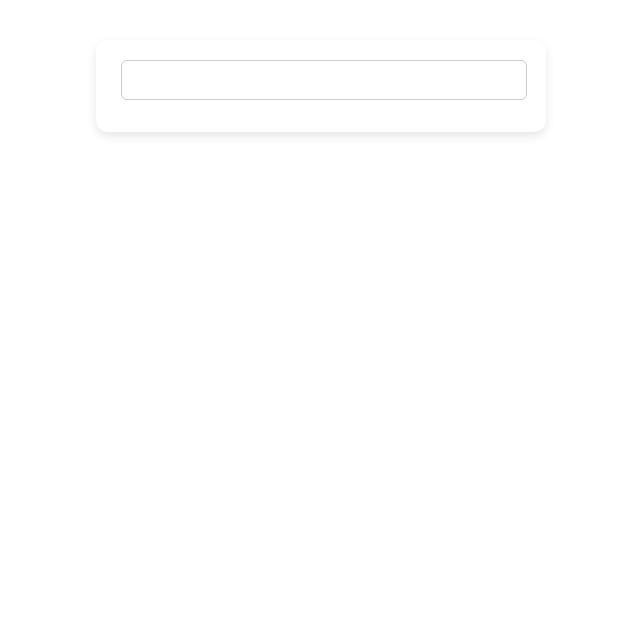
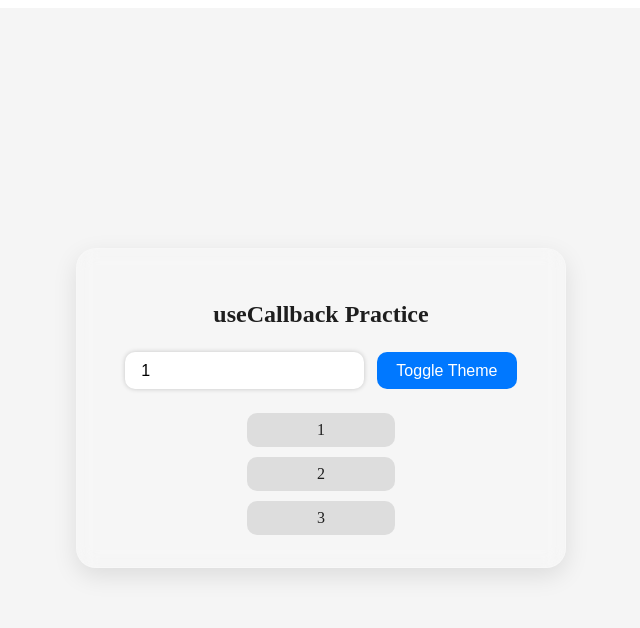
Before and after one commit to thebilalkhokhar/React_Practice, a React (Vite) app in the folder Hooks Practice/: page / in a window 1280 px wide. Shown: the top 628 px of the page, without its empty margins (319-959 px from the left). Built offline with nearby package versions, Linux system fonts and the light colour scheme.

Commit message:
useCallBack Added

```diff
--- a/Hooks Practice/src/App.jsx
+++ b/Hooks Practice/src/App.jsx
@@ -5,6 +5,7 @@ import UseRefHook from "./Hooks/UseRefHook";
 import UseStateHook from "./Hooks/useStateHook";
 import { ThemeProvider } from "./Hooks/Contexts/ThemeContext";
 import UseReducerHook from "./Hooks/UseReducerHook/UseReducerHook";
+import UseCallBackHook from "./Hooks/UseCallBackHook/UseCallBackHook";
 function App() {
   return (
     <>
@@ -17,7 +18,8 @@ function App() {
         <UseContextHook />
       </ThemeProvider> */}
 
-      <UseReducerHook />
+      {/* <UseReducerHook /> */}
+      <UseCallBackHook />
     </>
   );
 }
--- /dev/null
+++ b/Hooks Practice/src/Hooks/UseCallBackHook/List.jsx
@@ -0,0 +1,21 @@
+import { useEffect, useState } from "react";
+import "./UseCallBackHook.css";
+
+export default function List({ getItems }) {
+  const [items, setItems] = useState([]);
+
+  useEffect(() => {
+    setItems(getItems());
+    console.log("Updating Items...");
+  }, [getItems]);
+
+  return (
+    <div className="list-container">
+      {items.map((item) => (
+        <div key={item} className="list-item">
+          {item}
+        </div>
+      ))}
+    </div>
+  );
+}
--- /dev/null
+++ b/Hooks Practice/src/Hooks/UseCallBackHook/UseCallBackHook.css
@@ -0,0 +1,83 @@
+/* Center the entire content */
+.callback-container {
+  display: flex;
+  justify-content: center;
+  align-items: center;
+  height: 100vh;
+  transition: background-color 0.4s ease, color 0.4s ease;
+}
+
+/* Inner card */
+.callback-card {
+  background: rgba(255, 255, 255, 0.1);
+  padding: 2rem 3rem;
+  border-radius: 20px;
+  box-shadow: 0 8px 25px rgba(0, 0, 0, 0.1);
+  text-align: center;
+  transition: all 0.3s ease;
+  backdrop-filter: blur(10px);
+  border: 1px solid rgba(255, 255, 255, 0.2);
+}
+
+/* Title */
+.title {
+  font-size: 1.5rem;
+  margin-bottom: 1.5rem;
+}
+
+/* Input styling */
+.number-input {
+  padding: 0.6rem 1rem;
+  font-size: 1rem;
+  border: none;
+  border-radius: 10px;
+  outline: none;
+  margin-right: 0.8rem;
+  box-shadow: 0 0 5px rgba(0, 0, 0, 0.2);
+  transition: box-shadow 0.2s ease;
+}
+
+.number-input:focus {
+  box-shadow: 0 0 8px rgba(0, 0, 0, 0.3);
+}
+
+/* Button styling */
+.toggle-btn {
+  background-color: #0078ff;
+  color: white;
+  border: none;
+  padding: 0.6rem 1.2rem;
+  font-size: 1rem;
+  border-radius: 10px;
+  cursor: pointer;
+  transition: background-color 0.3s ease, transform 0.2s ease;
+}
+
+.toggle-btn:hover {
+  background-color: #005fcc;
+  transform: translateY(-2px);
+}
+
+/* List container */
+.list-container {
+  margin-top: 1.5rem;
+  display: flex;
+  flex-direction: column;
+  align-items: center;
+  gap: 0.6rem;
+}
+
+/* List item styling */
+.list-item {
+  background-color: rgba(0, 0, 0, 0.1);
+  padding: 0.5rem 1.5rem;
+  border-radius: 10px;
+  width: 100px;
+  text-align: center;
+  font-weight: 500;
+  transition: background-color 0.3s ease;
+}
+
+.list-item:hover {
+  background-color: rgba(0, 0, 0, 0.2);
+}
--- /dev/null
+++ b/Hooks Practice/src/Hooks/UseCallBackHook/UseCallBackHook.jsx
@@ -0,0 +1,46 @@
+import { useState, useCallback } from "react";
+import List from "./List";
+import "./UseCallBackHook.css";
+
+const UseCallBackHook = () => {
+  const [number, setNumber] = useState(1);
+  const [dark, setDark] = useState(false);
+
+  // useCallback added for better performance
+  const getItems = useCallback(() => {
+    return [number, number + 1, number + 2];
+  }, [number]);
+
+  const theme = {
+    backgroundColor: dark ? "#1e1e1e" : "#f5f5f5",
+    color: dark ? "#f5f5f5" : "#1e1e1e",
+  };
+
+  console.log("Parent rendered");
+
+  return (
+    <div className="callback-container" style={theme}>
+      <div className="callback-card">
+        <h2 className="title">useCallback Practice</h2>
+
+        <input
+          className="number-input"
+          type="number"
+          value={number}
+          onChange={(e) => setNumber(parseInt(e.target.value))}
+        />
+
+        <button
+          className="toggle-btn"
+          onClick={() => setDark((prevDark) => !prevDark)}
+        >
+          Toggle Theme
+        </button>
+
+        <List getItems={getItems} />
+      </div>
+    </div>
+  );
+};
+
+export default UseCallBackHook;
```
